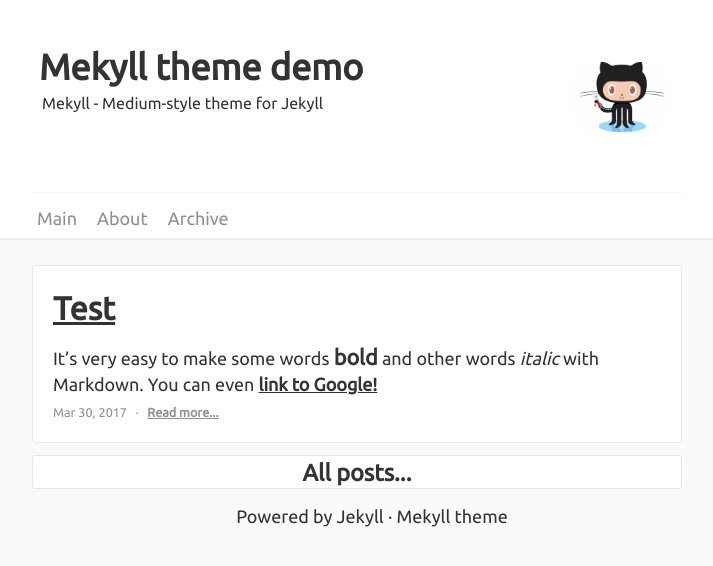
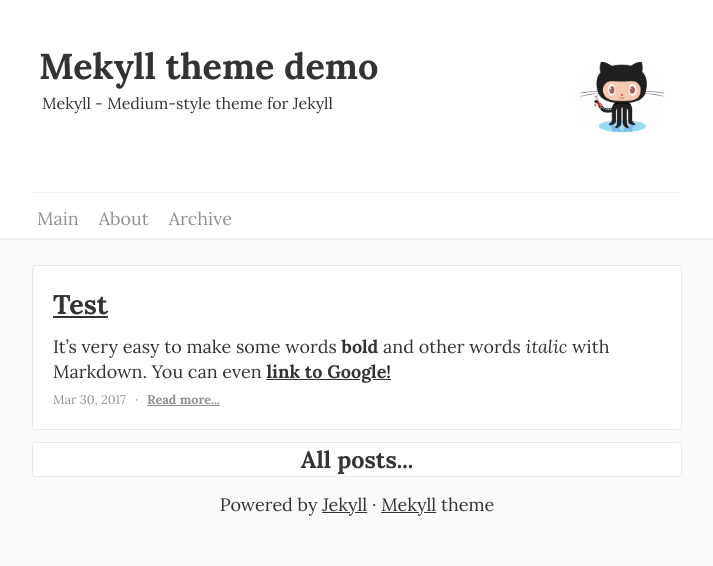
Before and after one commit to ifedyukin/Mekyll, a Jekyll site: the page built from index.html, in a window 1280 px wide. Shown: the top 566 px of the page, without its empty margins (283-996 px from the left). Built offline with Jekyll 4.4.1, drawn with Linux system fonts in a browser that asks for light colours; Markdown is read by kramdown in place of the engine named in the settings.

Commit message:
Fonts and styles

```diff
--- a/css/main.css
+++ b/css/main.css
@@ -1,14 +1,10 @@
 @import "reset.css";
 @import "syntax.css";
 @import "markdown.css";
-
-@font-face {
-  font-family: ubuntu;
-  src: url("../fonts/ubuntu.ttf");
-}
+@import url('https://fonts.googleapis.com/css?family=Inconsolata|Lora:400,400i,700,700i&subset=cyrillic');
 
 body {
-  font-family: ubuntu;
+  font-family: 'Lora', serif;
   letter-spacing: 0;
   font-weight: 400;
   font-style: normal;
@@ -100,7 +96,7 @@
 
 .post__title {
   color: rgba(0, 0, 0, .8);
-  font-size: 1.8em;
+  font-size: 1.5em;
 }
 
 .post__text {
@@ -173,7 +169,7 @@
 .single__title {
   margin: 0;
   color: rgba(0, 0, 0, .8);
-  font-size: 1.8em;
+  font-size: 1.5em;
 }
 
 .single__date {
@@ -187,9 +183,12 @@
 }
 
 #footer {
-  width: 100%;
   text-align: center;
   margin: 15px;
+}
+
+#footer a {
+  text-decoration: underline;
 }
 
 @media screen and (max-width: 650px) {
--- a/css/markdown.css
+++ b/css/markdown.css
@@ -5,7 +5,6 @@
 
 #content strong {
   font-weight: bold;
-  font-size: 1.2em;
 }
 
 #content em {
@@ -19,8 +18,8 @@
 /* CODE */
 
 pre, code {
-  font-size: 13px;
-  font-family: Menlo, Monaco, "Andale Mono", serif;
+  font-size: 14px;
+  font-family: 'Inconsolata', monospace;
 }
 
 code {
```
